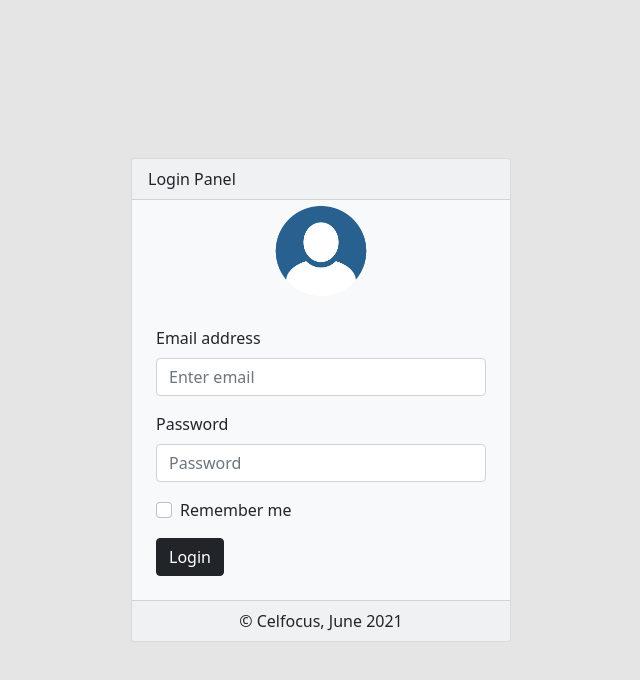
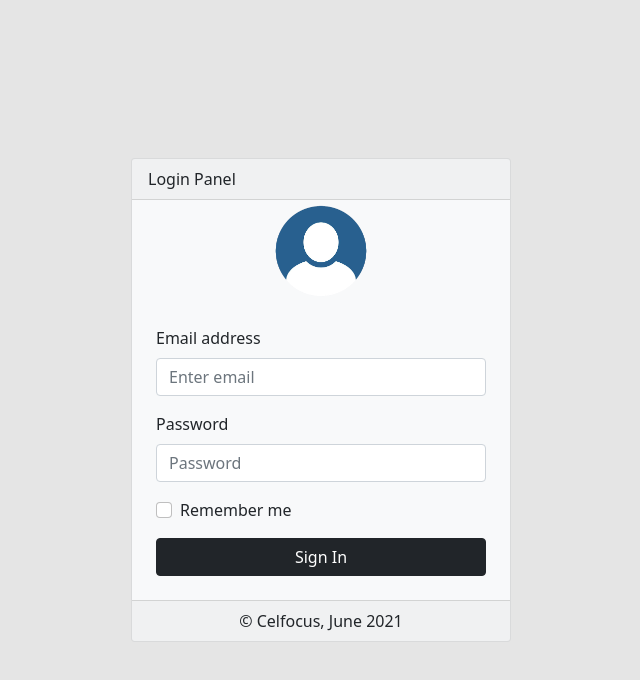
Before and after one commit to luisrodriguesds/project-react, a React (Create React App) app: page / in a window 1280 px wide. Shown: the top 680 px of the page, without its empty margins (319-959 px from the left). Built offline with nearby package versions, Linux system fonts and the light colour scheme.

Commit message:
feat: Correction button width

```diff
--- a/src/pages/SignIn.tsx
+++ b/src/pages/SignIn.tsx
@@ -91,9 +91,10 @@ const SignIn: React.FC = () => {
               <Button
                 loading={btnLoading}
                 variant="dark"
-                title="Login"
+                title="Sign In"
                 type="submit"
                 disabled={btnLoading}
+                className="w-100"
               />
             </Form>
           </Card>
```
